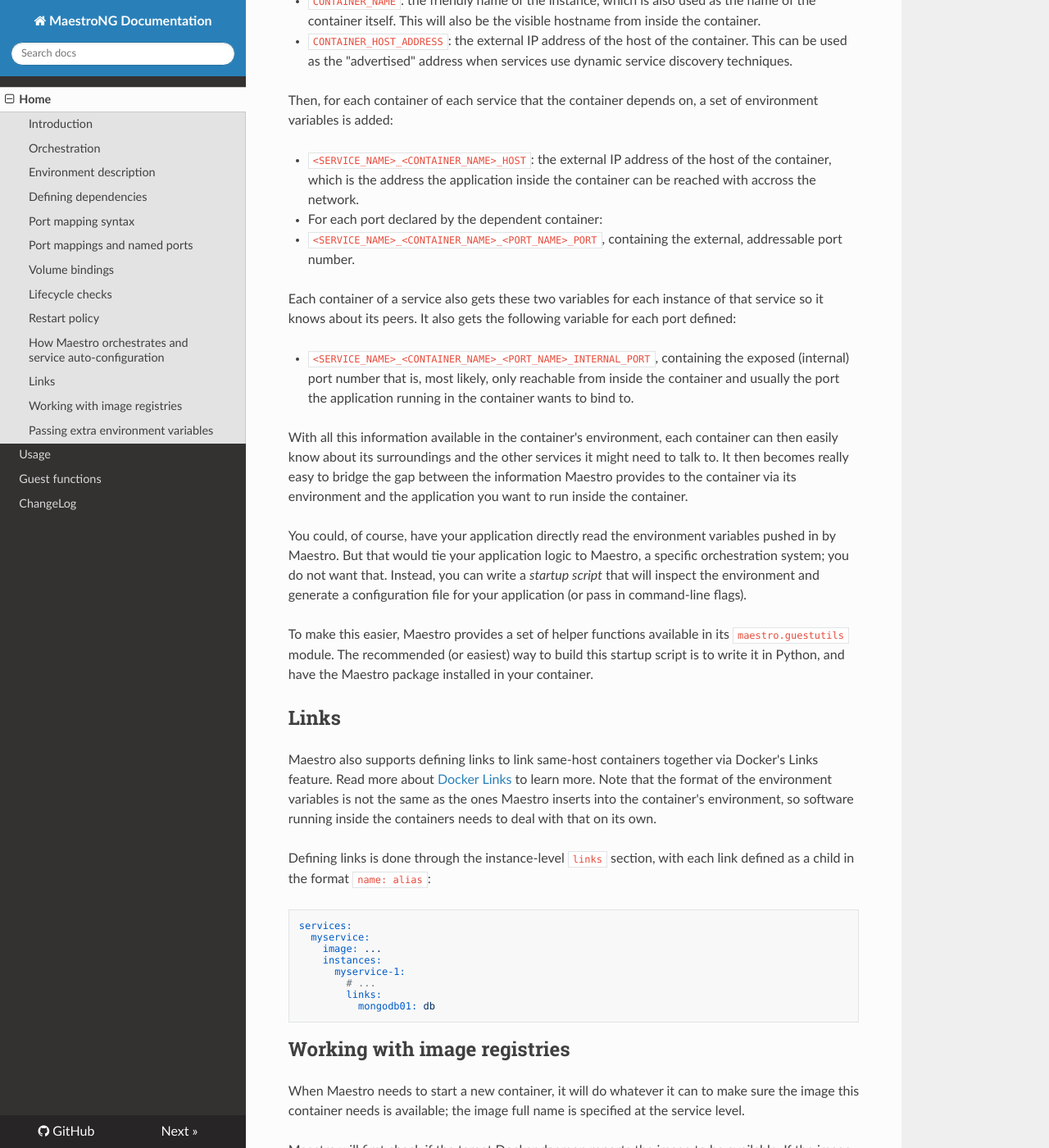
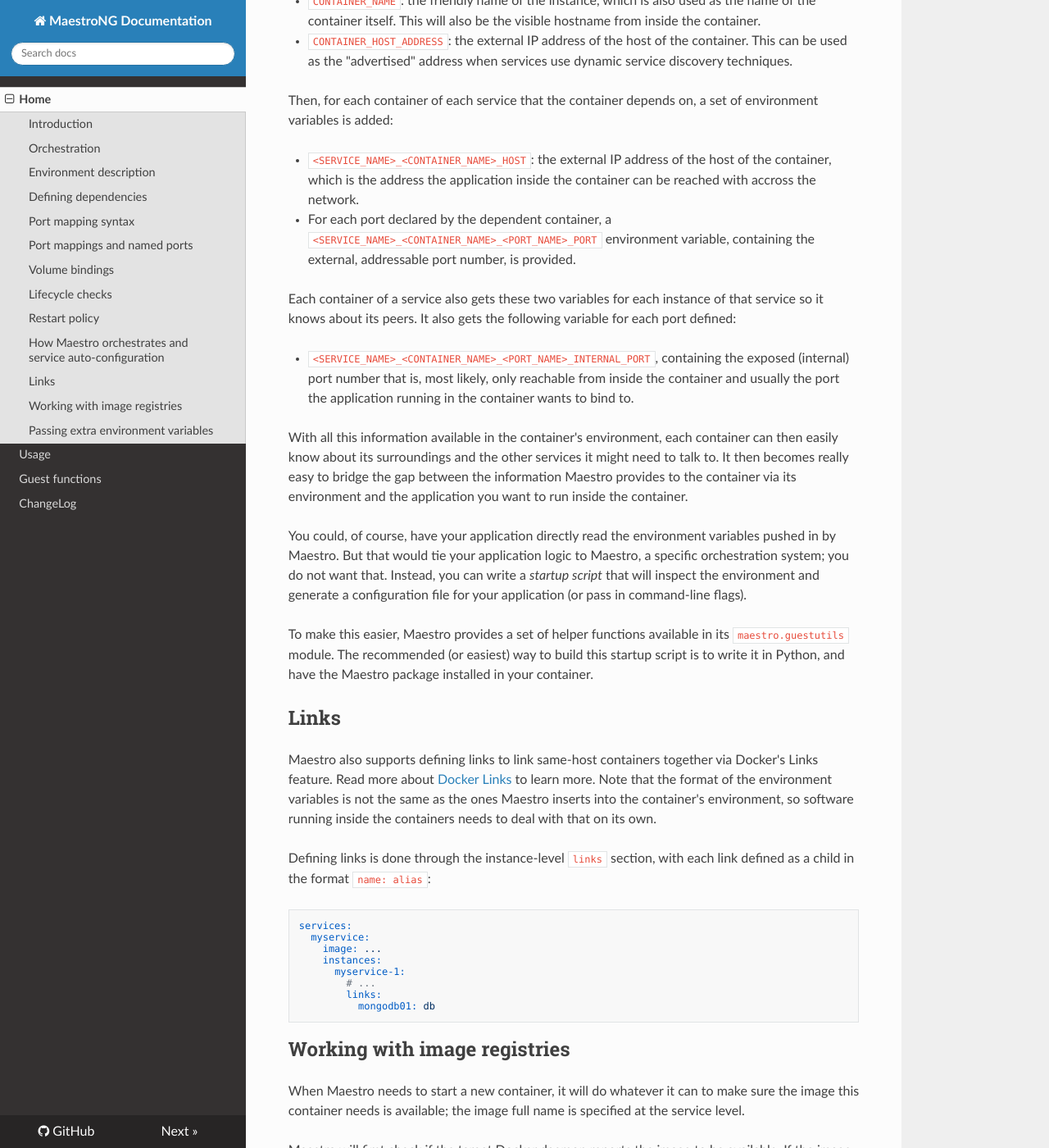
Before and after one commit to signalfx/maestro-ng, an MkDocs documentation site: the page built from docs/index.md, in a window 1280 px wide and 1400 px high, scrolled down 11577 px. Shown: the whole window at 82% size. Built offline with MkDocs 1.6.1, drawn with Linux system fonts in a browser that asks for light colours; nearby versions of some CDN libraries; old or Windows-style settings are respelled for this version of MkDocs; some of the changed text lies outside the part shown.

Commit message:
some minor rephrasing

```diff
--- a/docs/index.md
+++ b/docs/index.md
@@ -658,9 +658,10 @@
 * `<SERVICE_NAME>_<CONTAINER_NAME>_HOST`: the external IP address of the
   host of the container, which is the address the application inside the
   container can be reached with accross the network.
-* For each port declared by the dependent container:
-  - `<SERVICE_NAME>_<CONTAINER_NAME>_<PORT_NAME>_PORT`, containing the
-    external, addressable port number.
+* For each port declared by the dependent container, a
+  `<SERVICE_NAME>_<CONTAINER_NAME>_<PORT_NAME>_PORT` environment
+  variable, containing the external, addressable port number, is
+  provided.
 
 Each container of a service also gets these two variables for each
 instance of that service so it knows about its peers. It also gets the
```
Also changed, not shown: other parts of docs/index.md (+1 -1 lines).
